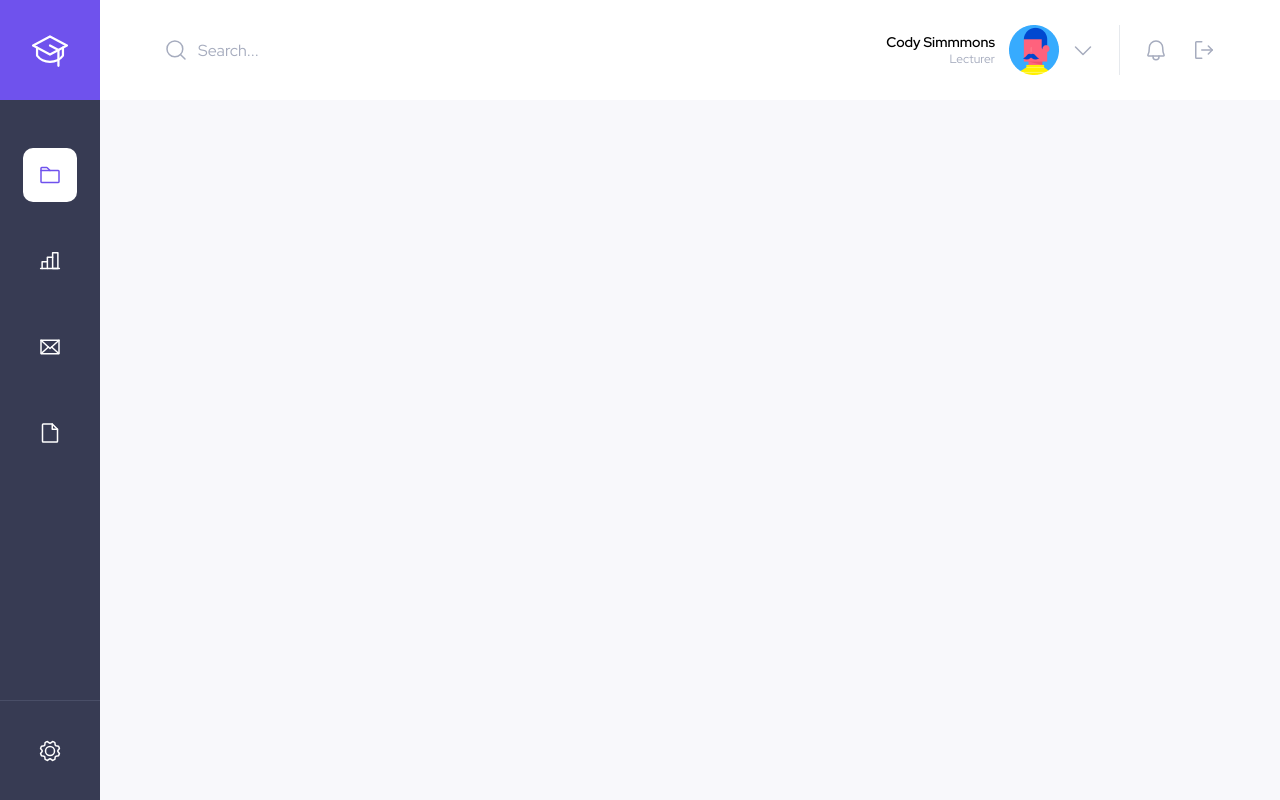
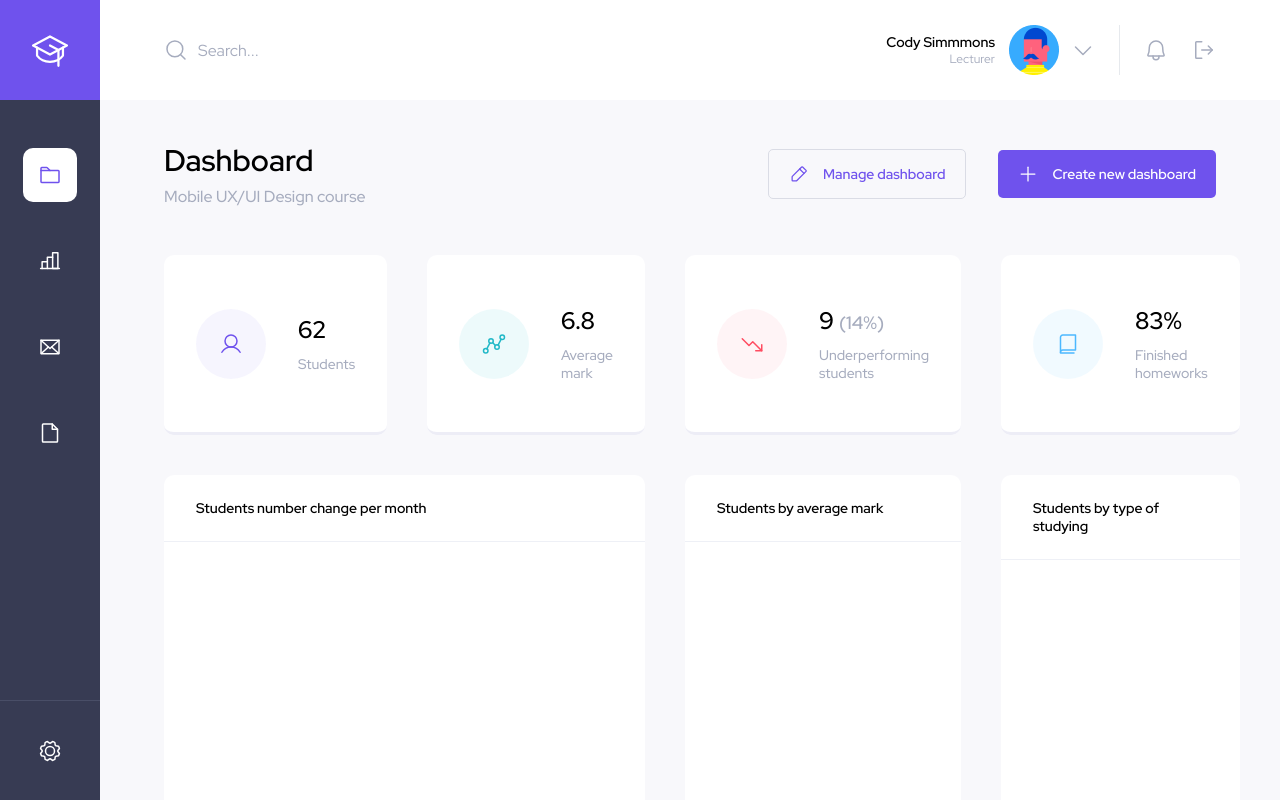
Before and after one commit to ClodoaldoDantas/courses, a React (Vite) app: page / in a window 1280 px wide. Shown: the top 800 px of the page. Built offline with nearby package versions, Linux system fonts and the light colour scheme.

Commit message:
feat: layout da home

```diff
--- a/src/layouts/index.tsx
+++ b/src/layouts/index.tsx
@@ -1,6 +1,7 @@
 import { ReactNode } from 'react'
 import { Sidebar } from '../components/Sidebar'
 import { Topbar } from '../components/Topbar'
+import * as S from './styles'
 
 interface LayoutProps {
   children: ReactNode
@@ -11,7 +12,8 @@ export function Layout({ children }: LayoutProps) {
     <>
       <Sidebar />
       <Topbar />
-      <div>{children}</div>
+
+      <S.Main>{children}</S.Main>
     </>
   )
 }
--- /dev/null
+++ b/src/layouts/styles.ts
@@ -0,0 +1,8 @@
+import styled from 'styled-components'
+
+export const Main = styled.main`
+  margin-top: 100px;
+  margin-left: 100px;
+  padding: 2.5rem 4rem 4rem;
+  overflow-y: auto;
+`
--- a/src/pages/Home/index.tsx
+++ b/src/pages/Home/index.tsx
@@ -1,3 +1,116 @@
+import {
+  Book,
+  Clock,
+  LineSegments,
+  PencilSimple,
+  Plus,
+  TrendDown,
+  Trophy,
+  User,
+} from 'phosphor-react'
+
+import { Button } from '../../components/Button'
+import { SimpleCard, Card } from '../../components/Card'
+import { CircleIcon } from '../../components/CircleIcon'
+import * as S from './styles'
+
 export function Home() {
-  return <></>
+  return (
+    <div>
+      <S.Header>
+        <S.HeaderContent>
+          <h1>Dashboard</h1>
+          <span>Mobile UX/UI Design course</span>
+        </S.HeaderContent>
+
+        <S.HeaderActions>
+          <Button type="button" outline>
+            <PencilSimple size={20} />
+            Manage dashboard
+          </Button>
+
+          <Button type="button">
+            <Plus size={20} />
+            Create new dashboard
+          </Button>
+        </S.HeaderActions>
+      </S.Header>
+
+      <S.Grid>
+        <SimpleCard className="card-one">
+          <CircleIcon icon={User} variant="purple" />
+
+          <div className="content">
+            <h2>62</h2>
+            <span>Students</span>
+          </div>
+        </SimpleCard>
+
+        <SimpleCard className="card-two">
+          <CircleIcon icon={LineSegments} variant="green" />
+
+          <div className="content">
+            <h2>6.8</h2>
+            <span>Average mark</span>
+          </div>
+        </SimpleCard>
+
+        <SimpleCard className="card-three">
+          <CircleIcon icon={TrendDown} variant="red" />
+
+          <div className="content">
+            <h2>
+              9 <small>(14%)</small>
+            </h2>
+            <span>Underperforming students </span>
+          </div>
+        </SimpleCard>
+
+        <SimpleCard className="card-four">
+          <CircleIcon icon={Book} />
+
+          <div className="content">
+            <h2>83%</h2>
+            <span>Finished homeworks</span>
+          </div>
+        </SimpleCard>
+
+        <Card className="card-five">
+          <header>
+            <h3>Students number change per month</h3>
+          </header>
+        </Card>
+
+        <Card className="card-six">
+          <header>
+            <h3>Students by average mark</h3>
+          </header>
+        </Card>
+
+        <Card className="card-seven">
+          <header>
+            <h3>Students by type of studying</h3>
+          </header>
+        </Card>
+
+        <SimpleCard className="card-eight">
+          <CircleIcon icon={Trophy} variant="yellow" />
+
+          <div className="content">
+            <h2>25</h2>
+            <span>Lections left</span>
+          </div>
+        </SimpleCard>
+
+        <SimpleCard className="card-nine">
+          <CircleIcon icon={Clock} />
+
+          <div className="content">
+            <h2>139</h2>
+            <span>Hours spent on lections</span>
+          </div>
+        </SimpleCard>
+      </S.Grid>
+    </div>
+  )
 }
--- /dev/null
+++ b/src/pages/Home/styles.ts
@@ -0,0 +1,75 @@
+import styled from 'styled-components'
+
+export const Header = styled.header`
+  display: flex;
+  align-items: center;
+  justify-content: space-between;
+  margin-bottom: 3rem;
+`
+
+export const HeaderContent = styled.div`
+  display: flex;
+  flex-direction: column;
+  gap: 0.375rem;
+
+  h1 {
+    font-size: ${(props) => props.theme.fontSizes['3xl']};
+  }
+
+  span {
+    font-size: ${(props) => props.theme.fontSizes.md};
+  }
+`
+
+export const HeaderActions = styled.div`
+  display: flex;
+  align-items: center;
+  gap: 2rem;
+`
+
+export const Grid = styled.div`
+  display: grid;
+  grid-template-columns: repeat(4, 1fr);
+  grid-template-rows: 1fr 2fr 1fr;
+  grid-template-areas:
+    'cardOne cardTwo cardThree cardFour'
+    'cardFive cardFive cardSix cardSeven'
+    'cardEight cardNine cardSix cardSeven';
+  gap: 2.5rem;
+
+  .card-one {
+    grid-area: cardOne;
+  }
+
+  .card-two {
+    grid-area: cardTwo;
+  }
+
+  .card-three {
+    grid-area: cardThree;
+  }
+
+  .card-four {
+    grid-area: cardFour;
+  }
+
+  .card-five {
+    grid-area: cardFive;
+  }
+
+  .card-six {
+    grid-area: cardSix;
+  }
+
+  .card-seven {
+    grid-area: cardSeven;
+  }
+
+  .card-eight {
+    grid-area: cardEight;
+  }
+
+  .card-nine {
+    grid-area: cardNine;
+  }
+`
--- a/src/styles/global.ts
+++ b/src/styles/global.ts
@@ -19,7 +19,7 @@ export const GlobalStyle = createGlobalStyle`
   }
 
   body {
-    background-color: ${(props) => props.theme.colors.gray200};
+    background-color: ${(props) => props.theme.colors.gray50};
     color: ${(props) => props.theme.colors.gray400};
     font-weight: ${(props) => props.theme.fontWeights.medium};
   }
--- a/src/styles/themes/default.ts
+++ b/src/styles/themes/default.ts
@@ -20,7 +20,13 @@ export const defaultTheme = {
     gray500: '#373B53',
     gray400: '#A6ACBE',
     gray300: '#C9CED6',
-    gray200: '#F8F8FB',
+    gray200: '#ededf6',
+    gray100: '#EEF0F6',
+    gray50: '#F8F8FB',
     purple500: '#6F52ED',
+    green500: '#21B8C7',
+    red500: '#FF4C61',
+    blue500: '#4CB8FF',
+    yellow500: '#FFB800',
   },
 }
```
